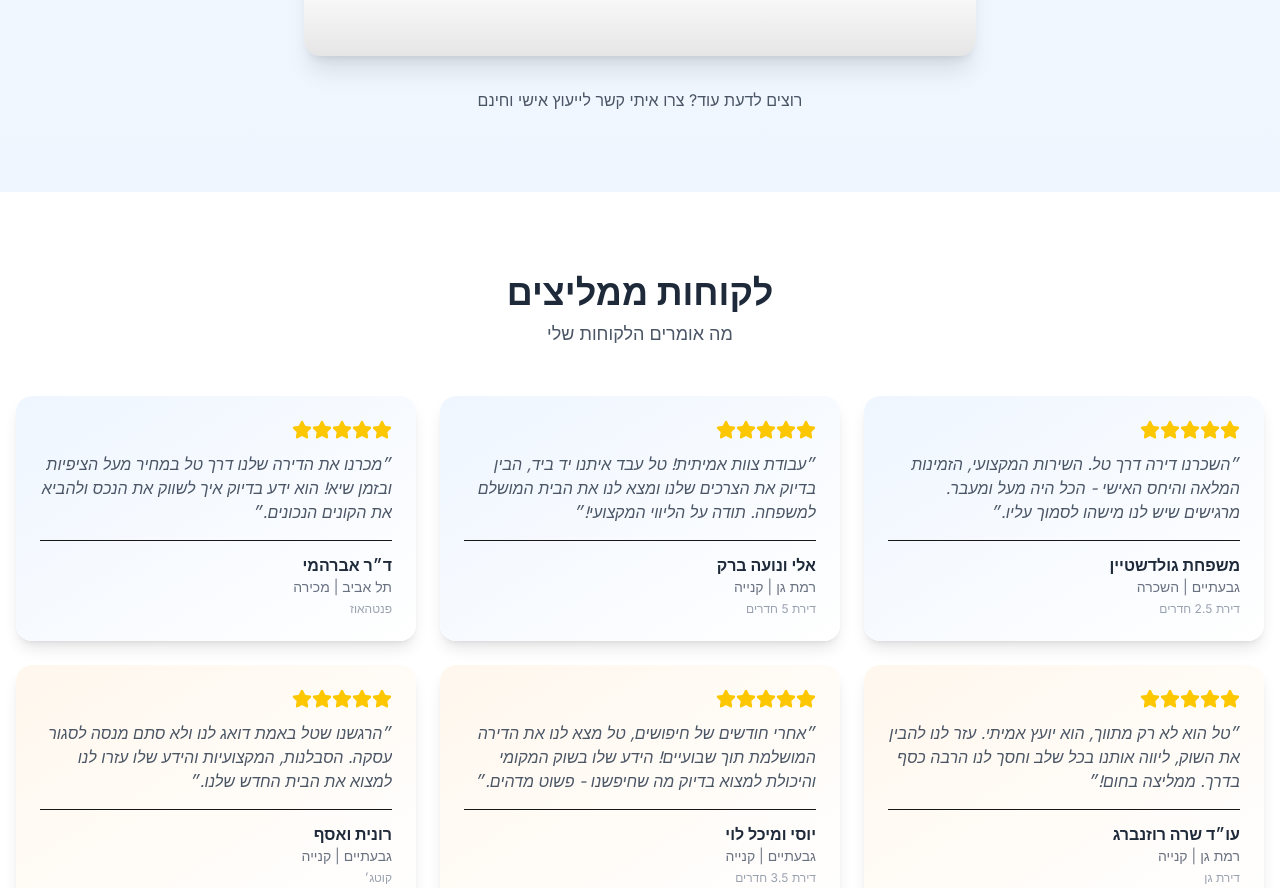
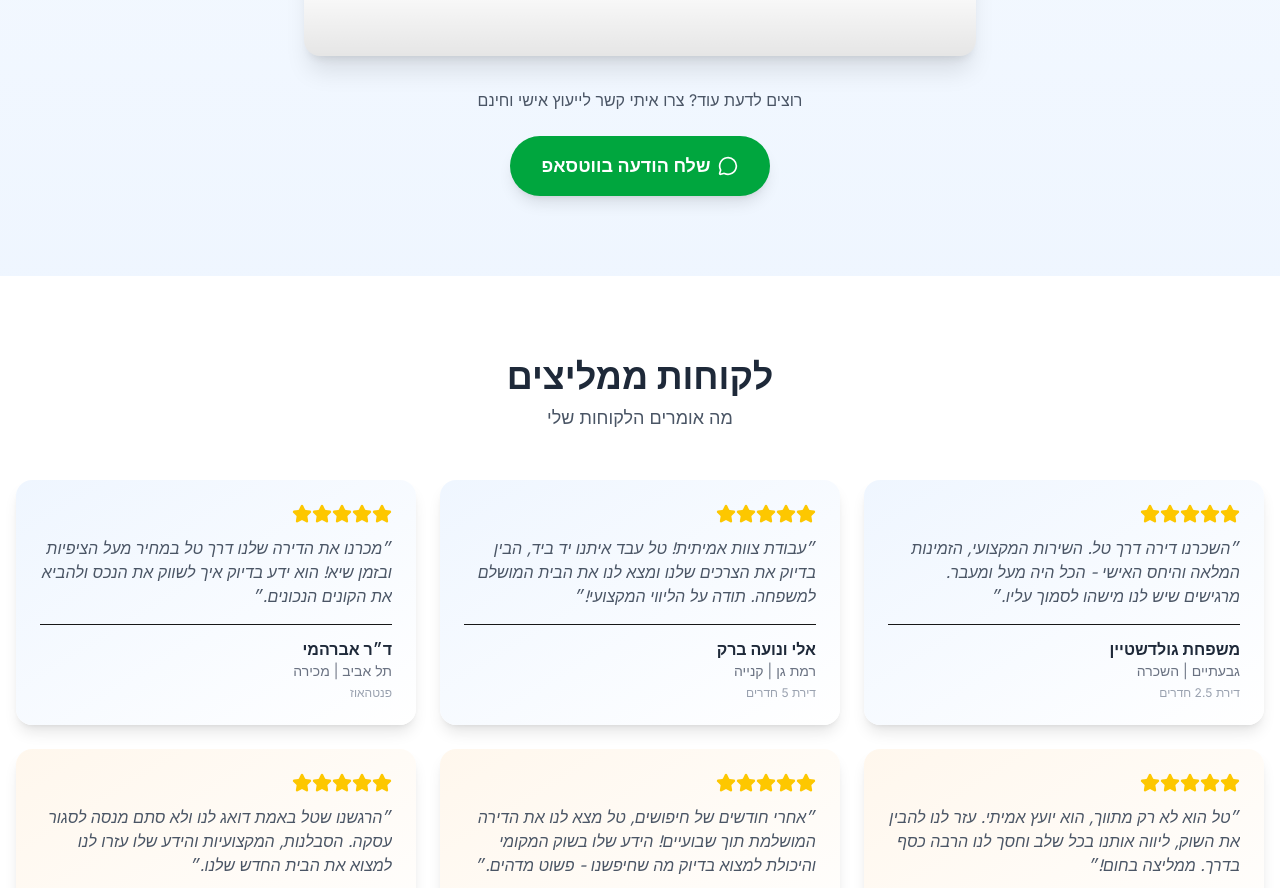
Before and after one commit to itayost/tal-nadlan, a Next.js app: page / in a window 1280 px wide. Shown: the part 4460-5348 px from the top of the page. Built offline with nearby package versions, Linux system fonts and the light colour scheme; grey boxes are pictures that could not be loaded.

Commit message:
Update VideoShowcase.tsx

```diff
--- a/src/components/sections/VideoShowcase.tsx
+++ b/src/components/sections/VideoShowcase.tsx
@@ -2,7 +2,8 @@
 
 import React from 'react';
 import { useInView } from '@/hooks/useInView';
-import { Play } from 'lucide-react';
+import { MessageCircle } from 'lucide-react';
+import { agentInfo } from '@/data/agent';
 
 const VideoShowcase = () => {
   const { ref: sectionRef, isInView } = useInView({ threshold: 0.1 });
@@ -49,22 +50,24 @@ const VideoShowcase = () => {
             {/* Decorative overlay - subtle gradient at bottom */}
             <div className="absolute bottom-0 left-0 right-0 h-20 bg-gradient-to-t from-black/10 to-transparent pointer-events-none" />
           </div>
-
-          {/* Optional: Play icon hint (shows before video loads) */}
-          <div className="absolute inset-0 flex items-center justify-center pointer-events-none opacity-0 group-hover:opacity-100 transition-opacity">
-            <div className="bg-blue-600/90 rounded-full p-6 backdrop-blur-sm">
-              <Play className="w-12 h-12 text-white fill-current" />
-            </div>
-          </div>
         </div>
 
-        {/* Optional: Additional context or CTA below video */}
+        {/* CTA below video */}
         <div className={`text-center mt-8 transition-all duration-1000 delay-500 ${
           isInView ? 'opacity-100 translate-y-0' : 'opacity-0 translate-y-10'
         }`}>
-          <p className="text-gray-600 text-sm md:text-base max-w-xl mx-auto">
+          <p className="text-gray-600 text-sm md:text-base max-w-xl mx-auto mb-6">
             רוצים לדעת עוד? צרו איתי קשר לייעוץ אישי וחינם
           </p>
+          <a
+            href={`https://wa.me/${agentInfo.whatsapp}?text=היי טל, ראיתי את הסרטון ואשמח לקבל פרטים נוספים`}
+            target="_blank"
+            rel="noopener noreferrer"
+            className="inline-flex items-center bg-green-600 text-white px-6 md:px-8 py-3 md:py-4 rounded-full hover:bg-green-700 transition-all duration-300 font-semibold text-base md:text-lg shadow-lg hover:shadow-xl transform hover:scale-105"
+          >
+            <MessageCircle className="w-5 h-5 ml-2" />
+            שלח הודעה בווטסאפ
+          </a>
         </div>
       </div>
     </section>
```
